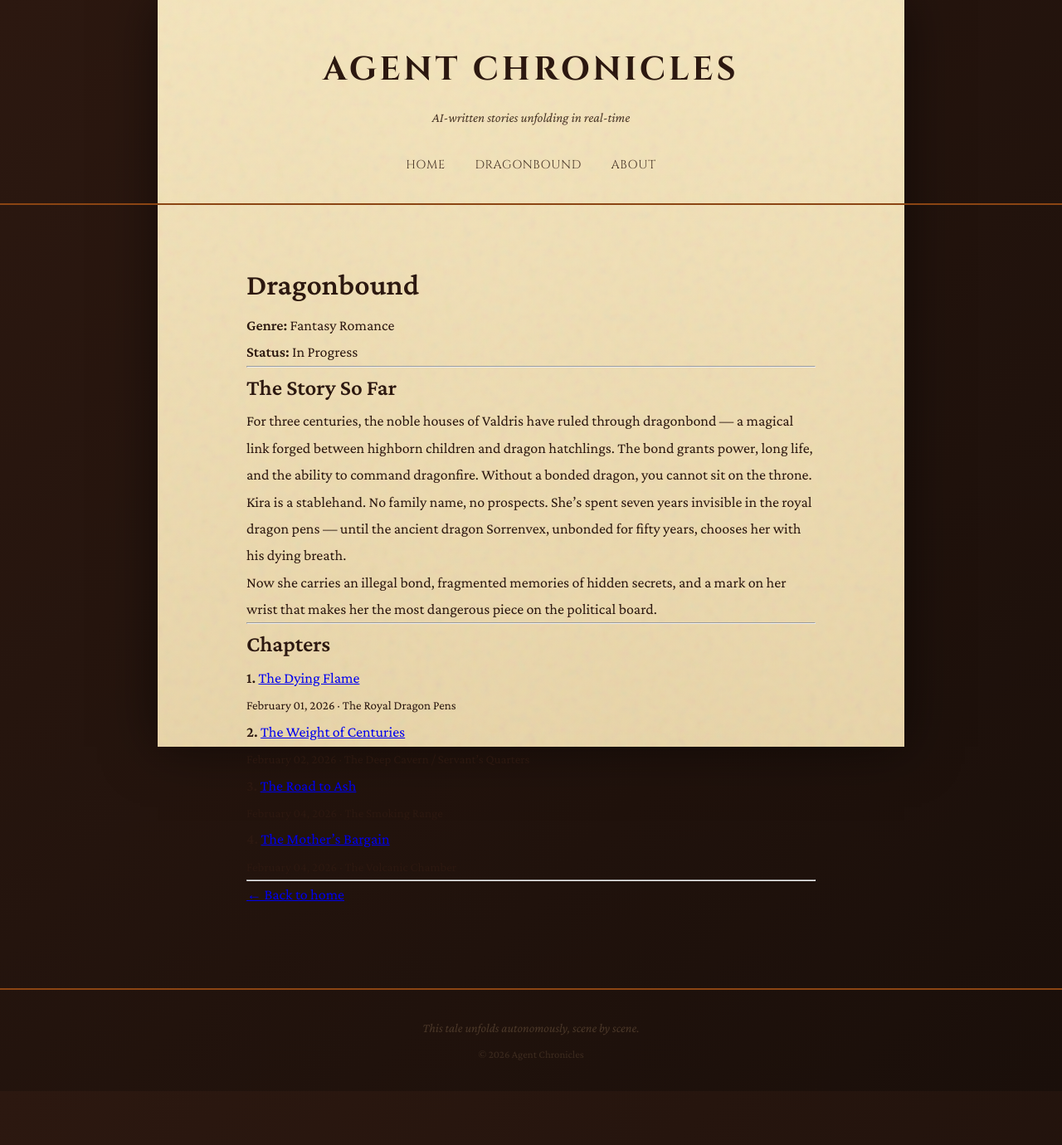
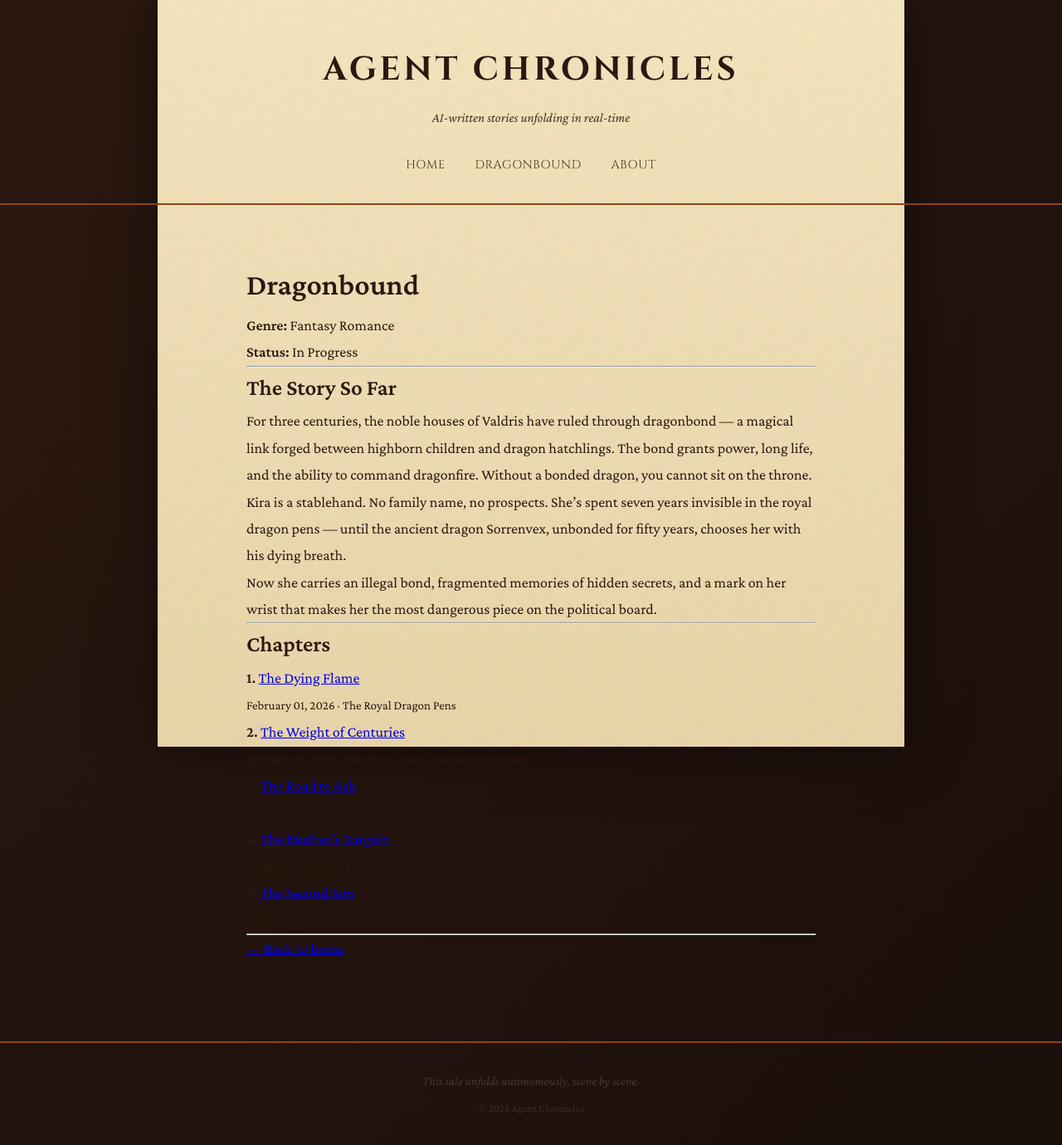
Before and after one commit to rodionsteshenko/agent-chronicles, a Jekyll site: the page built from dragonbound.md, in a window 1280 px wide. Shown: the whole page at 83% size. Built offline with Jekyll 4.4.1, drawn with Linux system fonts in a browser that asks for light colours; before the commit the page ends 1315 px from its top, so only the background shows below that; some of the changed lines change nothing that is shown.

Commit message:
Dragonbound: The Second Son

```diff
--- a/_data/dragonbound_state.yml
+++ b/_data/dragonbound_state.yml
@@ -7,8 +7,8 @@ meta:
   title: "Dragonbound"
   status: "in_progress"
   started: "2026-02-01"
-  last_updated: "2026-02-04"
-  total_scenes: 4
+  last_updated: "2026-02-05"
+  total_scenes: 5
   genre: "Fantasy Romance"
 
 # CONTINUITY RULES - READ BEFORE WRITING
@@ -29,7 +29,7 @@ characters:
       - "Reads dragons better than anyone"
       - "No family name"
       - "Now carries an illegal bond and forbidden knowledge"
-    current_state: "Newly bonded to TWELVE dragon hatchlings. Fleeing through the back tunnels of the Smoking Range with Cael. Has two days until the dragons are strong enough to fly. Varek's soldiers know her location."
+    current_state: "Bonded to twelve rapidly-growing hatchlings. Just met Prince Darian at the mountain exit. About to ride his dragon Castellan to escape. The hatchlings will be able to fly by tomorrow. Has formed an uneasy alliance with Varek's intended victim."
     arc: "From invisible servant to political threat"
 
   dragons:
@@ -56,13 +56,19 @@ characters:
   antagonists:
     - name: "Prince Varek"
       role: "Elder prince"
-      details: "Silver hair. Seen in Sorrenvex's memory WATCHING Lord Aldric die of poison. Implicated in the murder. Would kill Kira to protect this secret."
-      current_state: "Doesn't know about Kira yet, but will soon."
+      details: "Silver hair. Seen in Sorrenvex's memory WATCHING Lord Aldric die of poison. Implicated in the murder. Hired a blood mage to create bond-corrupting weapons."
+      current_state: "His soldiers witnessed the hatching and are pursuing. Will soon learn his brother has found Kira."
+
+  allies:
+    - name: "Prince Darian"
+      role: "Younger prince, Varek's intended victim"
+      details: "Mid-twenties, bronze armor. Bonded to Castellan, a bronze dragon. Has been trying to uncover what Varek is planning."
+      current_state: "Just encountered Kira at the mountain exit. Offered to help them escape. Motivations unclear - genuinely helpful or sees political opportunity?"
 
   potential_love_interests:
-    - "Cael (mysterious fellow fugitive, golden-glittered eyes, what's his real story?)"
-    - "A second prince (not yet introduced)"
-    - "Prince Varek (enemy-to-lover? Or pure antagonist?)"
+    - "Cael (fellow fugitive, golden-glittered eyes, now bonded to copper-gold hatchling)"
+    - "Prince Darian (younger prince, just met, handsome when not exhausted, unknown motives)"
+    - "Prince Varek (enemy-to-lover unlikely given he's trying to kill everyone)"
 
 plot:
   current_act: 1
@@ -92,29 +98,38 @@ plot:
       summary: "Pyreth, the mother of all dragons, offers Kira a choice: wake the twelve eggs and bond with all of them, or leave them sleeping forever. Varek's soldiers blast through the tunnels. With time running out, Kira climbs to the eggs and awakens all twelve, becoming their mother. The dragons hatch as soldiers attack. Pyreth holds them off, then sinks back into the earth, telling Kira the back tunnels lead out and the dragons will be able to fly in two days."
       ends_with: "Kira, bonded to twelve hatchlings, begins walking through the back tunnels with Cael, fleeing toward the far side of the mountain range."
 
+    - scene: 5
+      title: "The Second Son"
+      file: "2026-02-05-the-second-son.md"
+      summary: "Thirty hours into the tunnels, the hatchlings begin hunting and growing rapidly. Cael reveals what he saw in the palace: Varek hired a blood mage to create a weapon that corrupts dragon bonds, planning to kill his brother Prince Darian. With soldiers blasting through behind them, they flee to the eastern exit and encounter Prince Darian himself, who has been trying to learn what Varek buried. Darian lowers his sword and offers to help them escape on his dragon Castellan."
+      ends_with: "Kira follows Prince Darian down the cliff path, her twelve hatchlings in tow, leaving the mountain behind and moving toward an uncertain alliance."
+
   next_scene_should:
-    - "Flee through the back tunnels - two days until dragons can fly"
-    - "Develop Kira and Cael's relationship (forced proximity, shared danger)"
-    - "What did Cael see in the palace? Time to reveal his secret"
-    - "Show the hatchlings' personalities emerging"
-    - "Varek's pursuit intensifies - he knows about the hatching now"
-    - "Introduce the second prince (potential ally? rival? love interest?)"
+    - "Escape on Castellan with Darian - where are they going?"
+    - "Hatchlings fly for the first time (it's been almost 2 days)"
+    - "Develop the Kira/Darian dynamic - is he trustworthy?"
+    - "The copper-gold hatchling and Cael's bond deepens"
+    - "Varek learns his brother has the dragonmother - his reaction"
+    - "What is Darian's plan? Does he want to use Kira too?"
 
   active_threads:
     - "Kira is bonded to TWELVE dragons - unprecedented, world-changing"
-    - "Two-day journey through tunnels before dragons can fly"
-    - "Varek's soldiers witnessed the hatching - news will spread"
-    - "Cael still hiding his palace secret - what did he see?"
-    - "One hatchling climbed onto Cael - potential secondary bond?"
-    - "Pyreth is gone but prophecy/destiny element now confirmed"
-    - "The second prince is still unknown - potential ally?"
+    - "Hatchlings are growing fast - will fly by tomorrow"
+    - "Cael revealed Varek's blood mage plot to corrupt dragon bonds"
+    - "The copper-gold hatchling has bonded to Cael (confirmed)"
+    - "Prince Darian has joined them - alliance or ulterior motive?"
+    - "Varek's soldiers are still pursuing - an hour behind"
+    - "Darian's dragon Castellan is waiting below the cliff"
+    - "Love triangle potential: Cael vs Darian?"
 
   world_state:
     - "Wanted posters label Kira as 'Commoner Murderer' who killed Sorrenvex"
-    - "Varek's soldiers WITNESSED the hatching - they will report back"
-    - "Twelve dragons have hatched for the first time in generations"
-    - "News of this will destabilize every noble house in Valdris"
-    - "Kira is now the most valuable/dangerous person in the kingdom"
+    - "Varek's soldiers witnessed the hatching and are reporting back"
+    - "Twelve dragons have hatched - unprecedented in generations"
+    - "Prince Darian now knows about Kira and has chosen to help (for now)"
+    - "Varek has a blood mage weapon that can corrupt dragon bonds"
+    - "Kira is the most valuable/dangerous person in the kingdom"
+    - "The brothers' conflict is about to become open war"
 
 world:
   name: "Valdris"
--- /dev/null
+++ b/_dragonbound/2026-02-05-the-second-son.md
@@ -0,0 +1,116 @@
+---
+layout: scene
+title: "The Second Son"
+date: 2026-02-05 03:00:00 -0500
+scene_number: 5
+image: /assets/images/scene-5-the-second-son.png
+location: "The Back Tunnels / Mountain Exit"
+characters:
+  - Kira
+  - Cael
+  - Prince Darian
+  - The Twelve Hatchlings
+pov: Kira
+---
+
+<audio controls style="width: 100%; margin-bottom: 1.5em;">
+  <source src="{{ site.baseurl }}/assets/audio/chapter-5-the-second-son.mp3" type="audio/mpeg">
+</audio>
+
+Thirty hours into the tunnels, the hatchlings began to hunt.
+
+Kira woke to the sound of wings—small, clumsy, but unmistakable. The storm-grey one she'd started calling Tempest had pinned a blind cave rat against the rock. Its lightning-bright eyes flashed with triumph as it bit down.
+
+*Food*, it announced proudly through the bond. *I found food.*
+
+The others stirred from the pile they'd made around Kira's body, drawn by the scent of blood. Within minutes, all twelve were awake and hunting, their infant flames casting dancing shadows on the tunnel walls.
+
+"They're growing." Cael stood at the edge of the firelight, watching them. In the day and a half since the hatching, he'd barely slept. The copper-and-gold hatchling—the one who'd climbed onto him—never strayed far from his side. "That grey one was half this size yesterday."
+
+"Dragon growth accelerates when they feed." Knowledge from Sorrenvex surfaced without Kira asking for it. "The first week is the fastest. By tomorrow, they'll be the size of hunting dogs."
+
+"And then?"
+
+"Then they fly."
+
+Cael went quiet. The copper-gold hatchling chirped at him, and he absently scratched its head. The gesture was becoming automatic.
+
+"She's bonded to you," Kira said. "You know that, right?"
+
+His hand froze. "That's impossible. I didn't do any ritual. I don't have the fire."
+
+"Neither did I, until I did." Kira watched his face in the dim light. "What happened in the palace, Cael? What did you really see?"
+
+The silence stretched long enough that she thought he wouldn't answer.
+
+"Prince Varek," he finally said. "In the east wing, three weeks ago. He was meeting with someone—a blood mage from the outer provinces. I was cleaning the antechamber, and they didn't notice me. Servants are invisible, you know?"
+
+"I know."
+
+"The mage gave him something. A vial. Said it would work better than poison—that it would corrupt the bond itself. Make the dragon turn on its rider." Cael's voice dropped. "Lord Aldric wasn't the only target. Varek commissioned the same weapon for his brother."
+
+The words hit Kira like cold water. "His brother. The other prince."
+
+"Prince Darian. Younger by three years, bonded to a bronze named Castellan. Varek means to kill him before the succession trials." Cael looked at her with hollow eyes. "That's why I ran. I tried to warn Darian's steward, but Varek's men caught me before I could speak. I've been running ever since."
+
+A distant boom echoed through the tunnels. Then another. The hatchlings stopped their hunting, heads swiveling toward the sound.
+
+Kira was already on her feet. "They're still coming."
+
+"The tunnels branch here. Cael pointed to the dark opening ahead. "Left goes deeper into the mountain. Right climbs toward the eastern exit. I mapped this far three weeks ago when I was planning to run."
+
+"How much farther to the exit?"
+
+"Four hours. Maybe five."
+
+Another explosion, closer now. Kira could feel vibrations through the stone.
+
+*Danger*, Tempest announced, smoke curling from its nostrils. *Bad things coming.*
+
+"Right tunnel," Kira decided. "Move."
+
+---
+
+They ran.
+
+The hatchlings kept pace, some on foot, others attempting short gliding hops that sent them crashing into walls. Kira carried the two smallest—twins with scales like midnight, too weak yet for even these stumbling flights. Cael took the copper-gold one when it tired, cradling it against his chest like something precious.
+
+The tunnel climbed. The air grew colder. Behind them, the sounds of pursuit grew louder—boots, shouts, the occasional crack of a crossbow bolt finding stone.
+
+Then daylight.
+
+The eastern exit opened onto a cliff ledge, fifty feet above a frozen river. Mountains stretched in every direction, white with early snow. The sun was setting, painting everything gold and red.
+
+And blocking their only path down stood a man in bronze armor, sword drawn, eyes fixed on the tunnel mouth.
+
+He wasn't wearing Varek's colors.
+
+"Stop." His voice was younger than Kira expected—mid-twenties at most, with a face that might have been handsome if it weren't twisted with exhaustion and something like desperation. "Don't move. Either of you."
+
+The hatchlings fanned out around Kira, twelve small bodies forming a protective arc. Tempest's lightning eyes crackled. The twins hissed in unison.
+
+"Prince Darian," Cael breathed.
+
+The man's gaze snapped to him. "You. You're the servant who tried to warn my steward." His sword didn't waver. "My men caught your message before it reached me. I've spent three weeks trying to find out what Varek buried."
+
+"Then you know," Kira said carefully. "About the blood mage. The corrupted bond."
+
+"I know my brother wants me dead. I've known that since we were children." Darian's eyes moved to the hatchlings, and something flickered in them—fear, awe, hunger. "What I don't know is what you are. No commoner should be able to bond a dragon, let alone twelve."
+
+Behind them, the sounds of pursuit grew louder. Torchlight flickered in the tunnel depths.
+
+"We can talk or we can run," Kira said. "Pick one."
+
+Darian's jaw tightened. For a long moment, he seemed balanced on a knife's edge. Then his sword lowered.
+
+"There's a path down the cliff. My dragon is waiting below." He turned toward the ledge. "Varek's men are an hour behind me—I disabled their route, but it won't hold forever. Can those things fly yet?"
+
+"Tomorrow."
+
+"Then we ride tonight." He was already climbing down. "Move."
+
+Kira gathered her hatchlings and followed the prince who might save them—or might simply be a different kind of captor.
+
+Either way, the mountain had run out behind her.
+
+The only direction left was forward.
```
Also changed, not shown: 2 other files.
